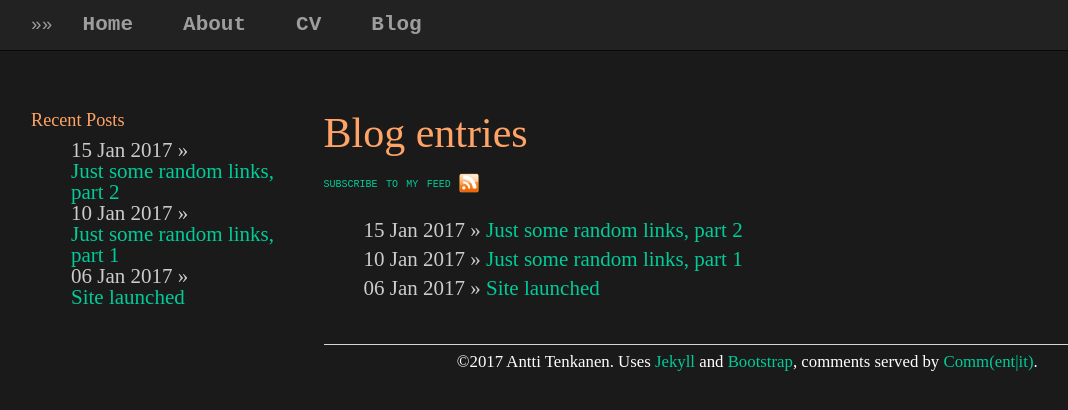
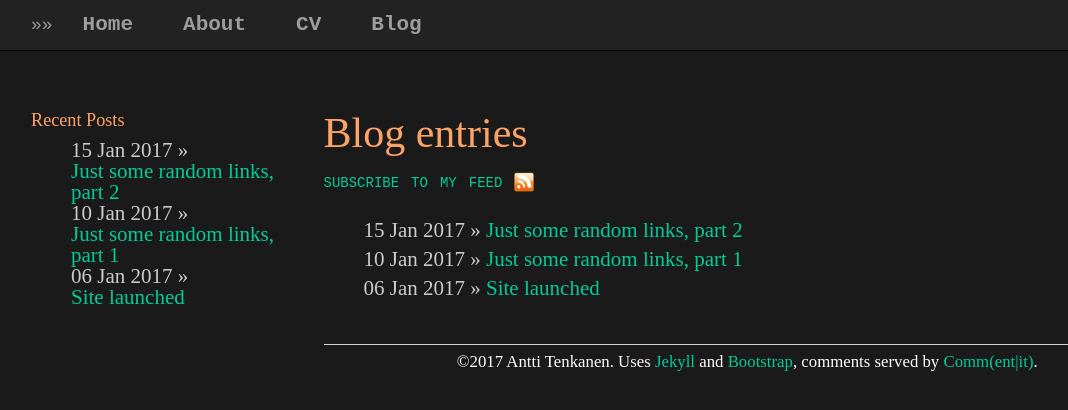
Before and after one commit to plantecophys/plantecophys, a Jekyll site: the page built from blog/index.html, in a window 1280 px wide. Shown: the top 410 px of the page, without its empty margins (39-1107 px from the left). Built offline with Jekyll 4.4.1, drawn with Linux system fonts in a browser that asks for light colours.

Commit message:
Update main.css

```diff
--- a/css/main.css
+++ b/css/main.css
@@ -92,7 +92,7 @@ a:visited {
 }
 .tag li {
     line-height:14px;
-    font-size:14px;
+    font-size:20px;
     list-style:none;
     display:inline;
     margin:0 0 0 0;
@@ -100,7 +100,7 @@ a:visited {
 .tag a {
     color:#00cc99;
     line-height:14px;
-    font-size:14px;
+    font-size:20px;
     font-family:"Courier New", Courier, monospace;
     font-variant:small-caps;
     padding: 0 0 0 0px;
```
